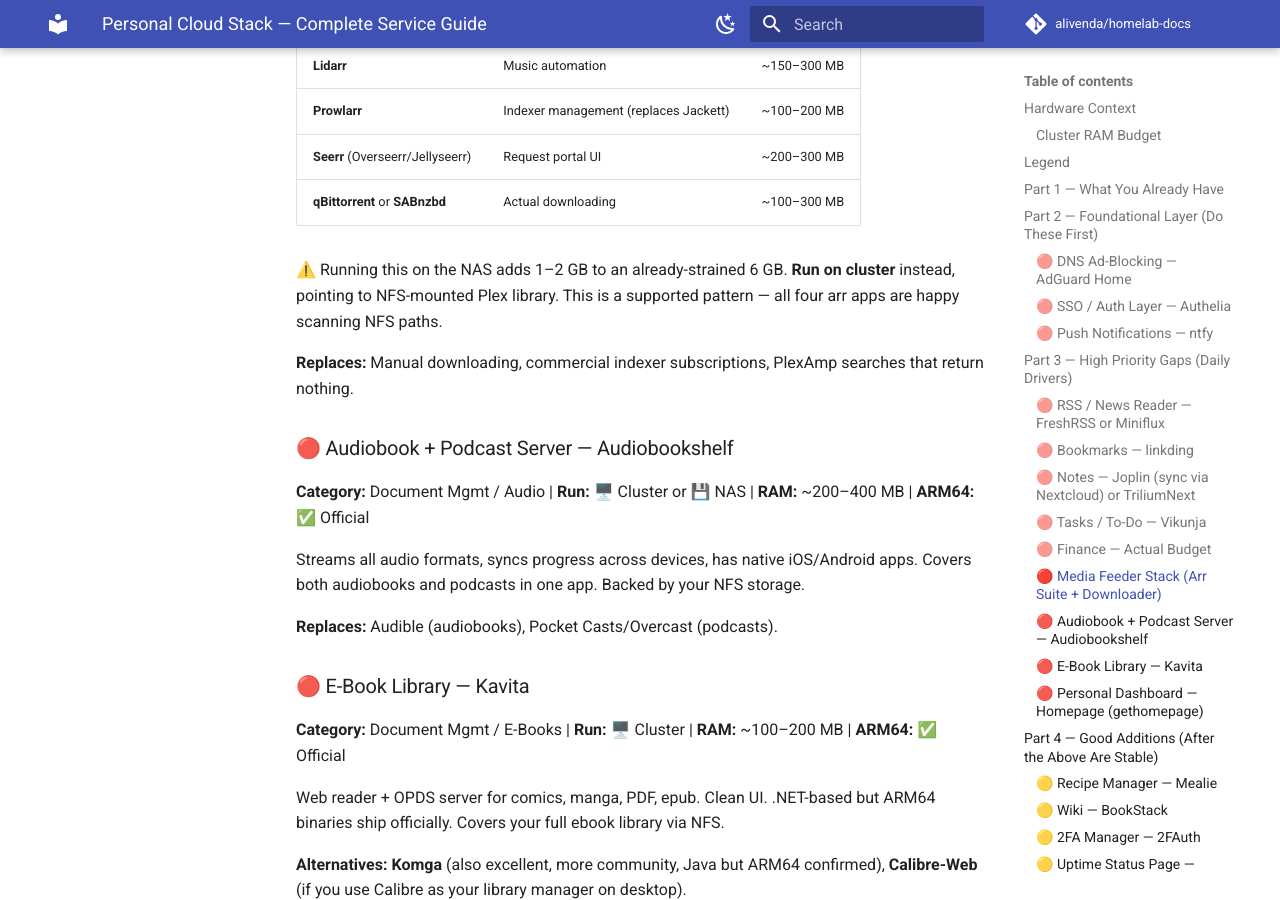
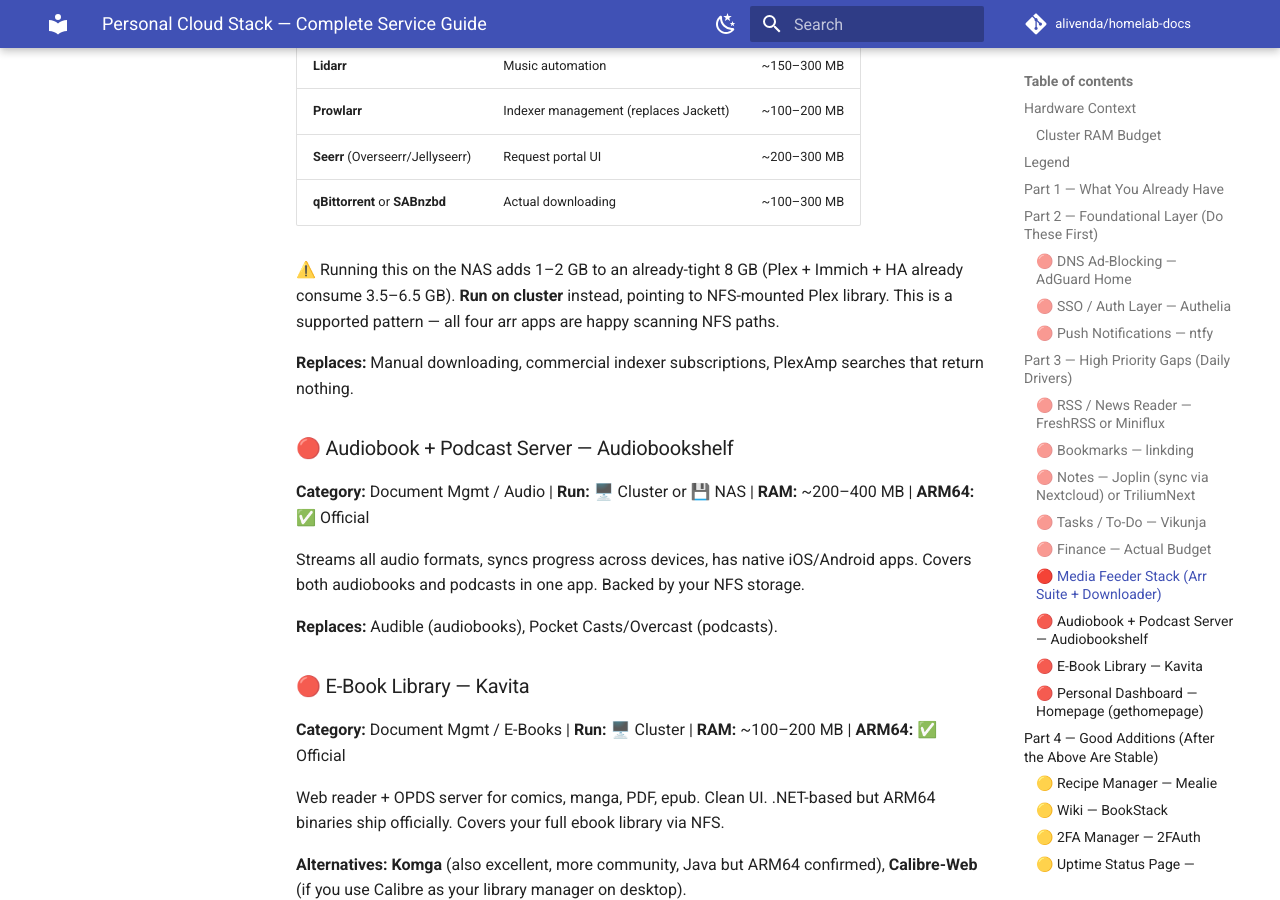
Before and after one commit to alivenda/homelab-docs, an MkDocs documentation site: the page built from docs/personal-cloud-stack.md, in a window 1280 px wide and 900 px high, scrolled down 5879 px. Built offline with MkDocs 1.6.1 and Material for MkDocs 9.7.7, drawn with Linux system fonts in a browser that asks for light colours; comment, search, counter and statistics services are not loaded.

Commit message:
docs(personal-cloud-stack): fix stale 6 GB NAS RAM reference on line 170

```diff
--- a/docs/personal-cloud-stack.md
+++ b/docs/personal-cloud-stack.md
@@ -167,7 +167,7 @@ This is the automation layer that feeds Plex. Without it, adding new shows/movie
 | **Seerr** (Overseerr/Jellyseerr) | Request portal UI | ~200–300 MB |
 | **qBittorrent** or **SABnzbd** | Actual downloading | ~100–300 MB |
 
-⚠️ Running this on the NAS adds 1–2 GB to an already-strained 6 GB. **Run on cluster** instead, pointing to NFS-mounted Plex library. This is a supported pattern — all four arr apps are happy scanning NFS paths.
+⚠️ Running this on the NAS adds 1–2 GB to an already-tight 8 GB (Plex + Immich + HA already consume 3.5–6.5 GB). **Run on cluster** instead, pointing to NFS-mounted Plex library. This is a supported pattern — all four arr apps are happy scanning NFS paths.
 
 **Replaces:** Manual downloading, commercial indexer subscriptions, PlexAmp searches that return nothing.
 
```
